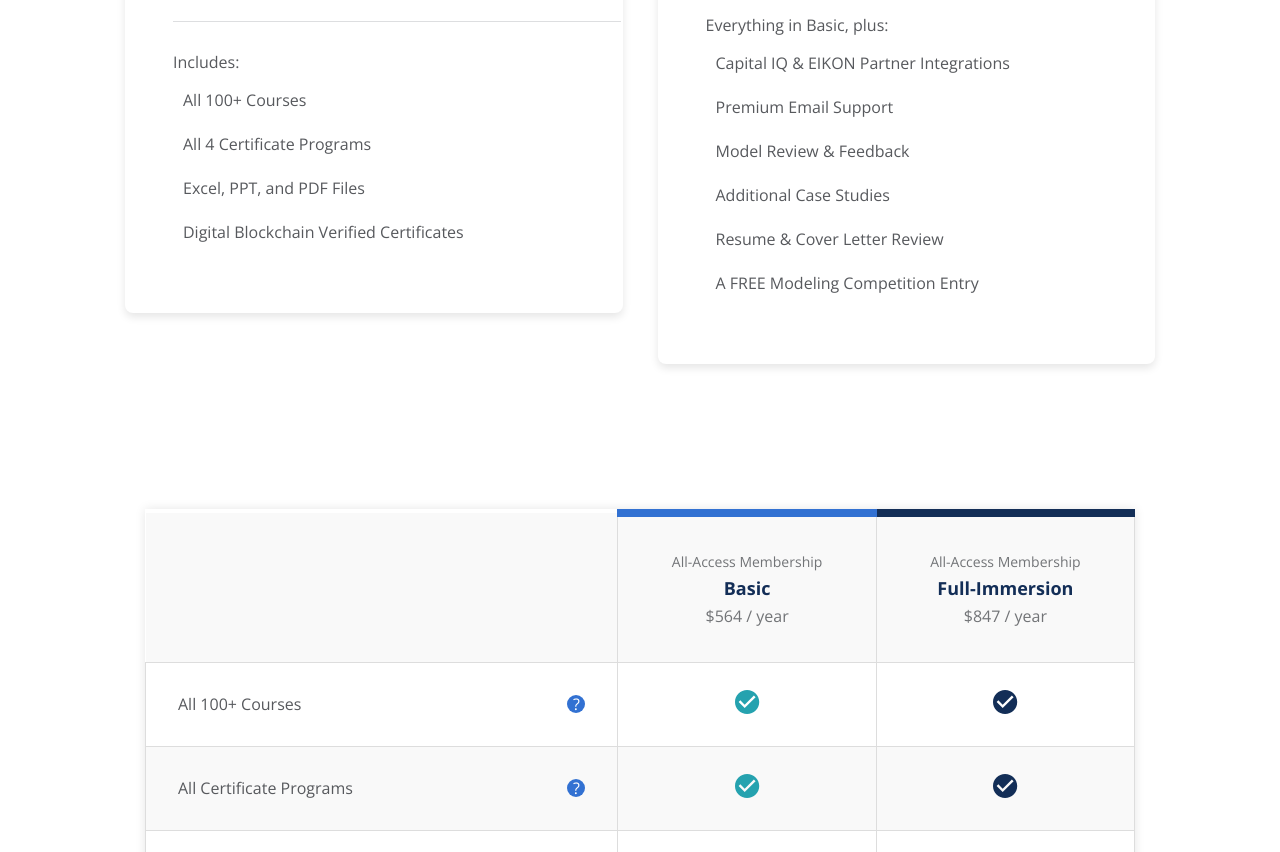
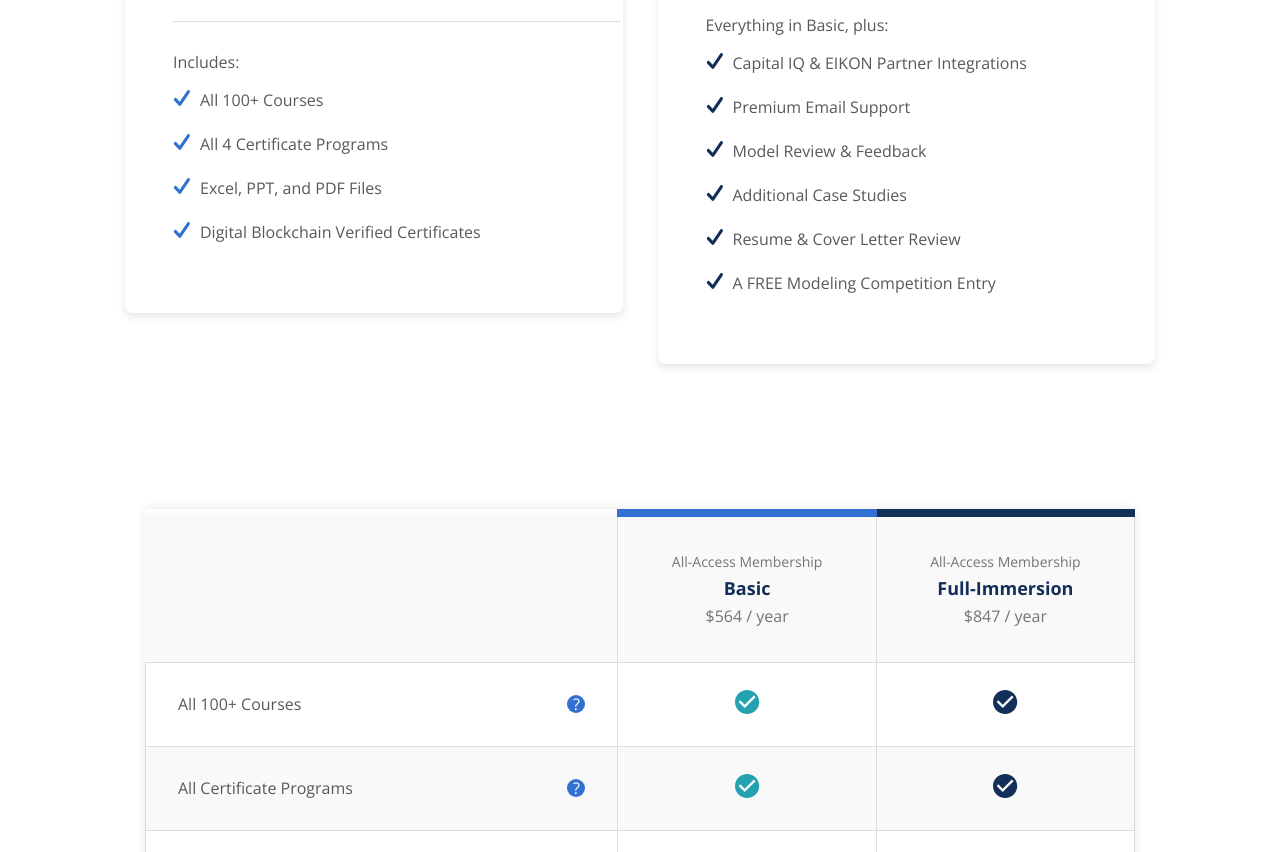
Before and after one commit to SpiritWinner/at-dev-tz, a website: page index.html in a window 1280 px wide. Shown: the part 913-1765 px from the top of the page. Drawn offline with nearby package versions, Linux system fonts and the light colour scheme; the site is published under a folder, as on GitHub Pages, so addresses that start at the root find nothing.

Commit message:
fix path

```diff
--- a/styles.scss
+++ b/styles.scss
@@ -262,14 +262,14 @@ header {
 
             &.darks {
                 &::before {
-                    content: url(/check-mark-li.svg);
+                    content: url(check-mark-li.svg);
                     margin-right: 10px;
                     filter: brightness(0) saturate(100%) invert(17%) sepia(22%) saturate(1985%) hue-rotate(179deg) brightness(93%) contrast(100%);
                 }
             }
 
             &::before {
-                content: url(/check-mark-li.svg);
+                content: url(check-mark-li.svg);
                 margin-right: 10px;
             }
 
```
Also changed, not shown: styles.css.
